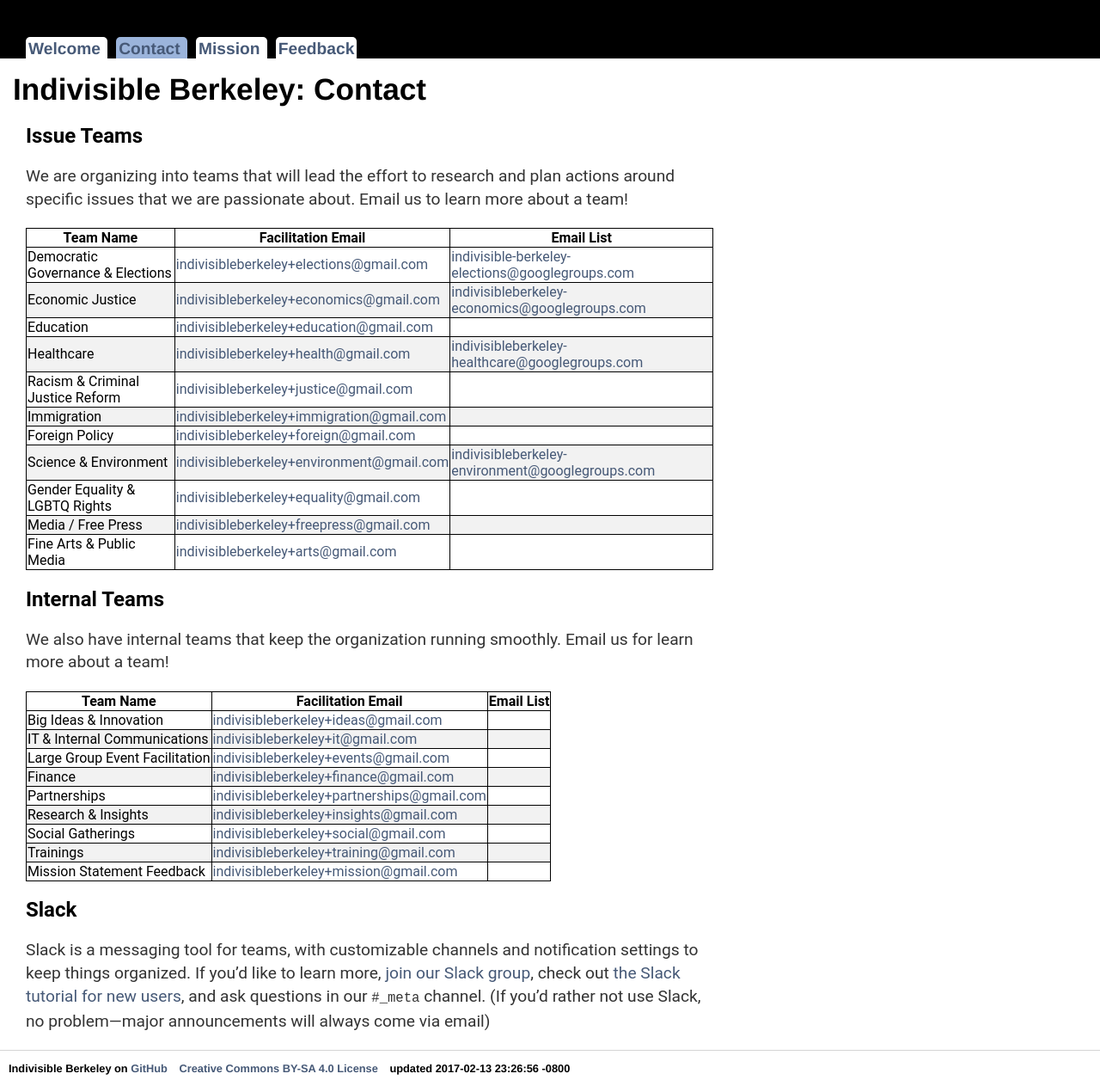
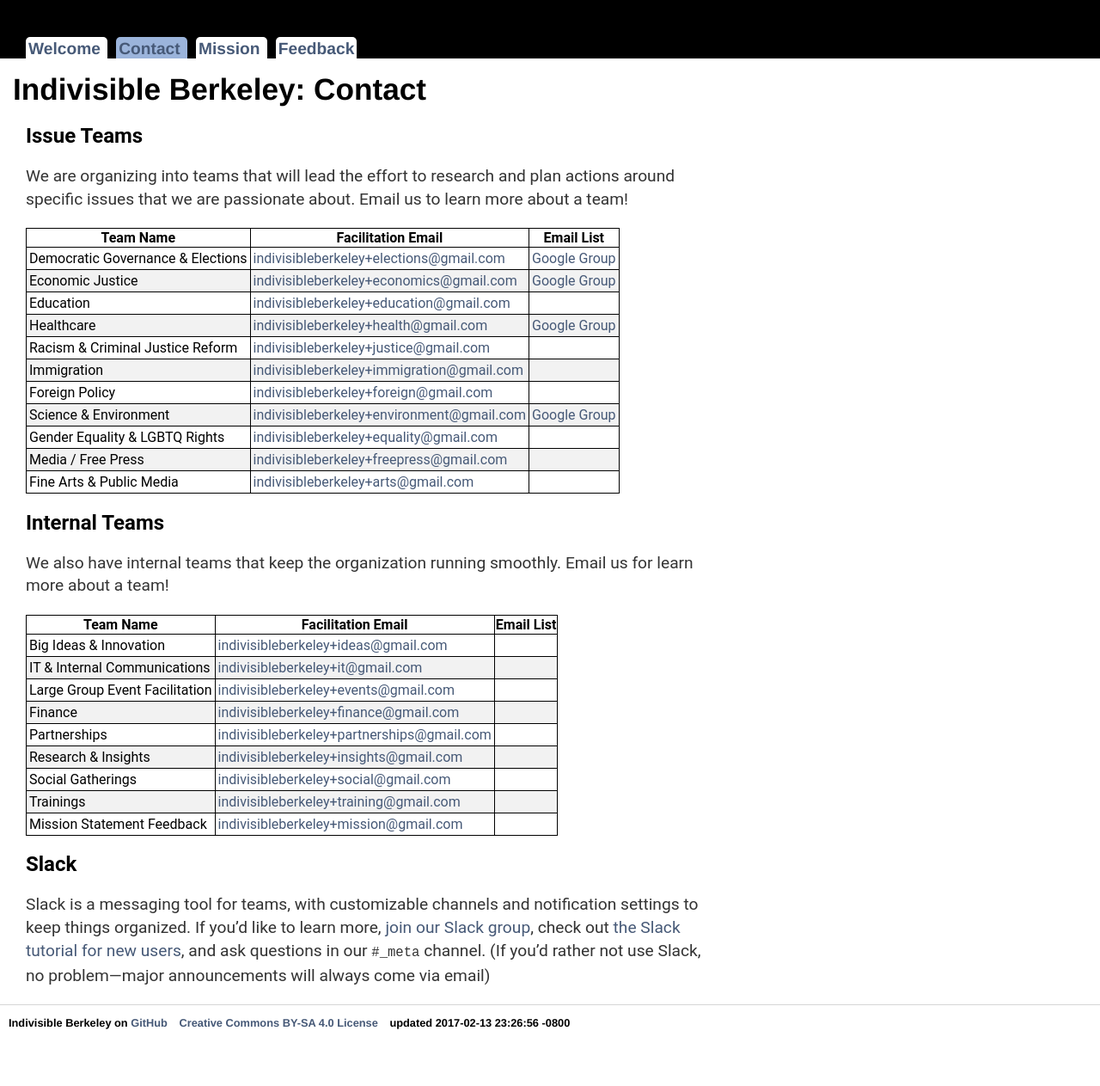
Before and after one commit to bc-design/www-ib, a Jekyll site: the page built from docs/_pages/contact.md, in a window 1280 px wide. Shown: the whole page at 86% size. Built offline with Jekyll 4.4.1, drawn with Linux system fonts in a browser that asks for light colours; after the commit the page ends 1210 px from its top, so only the background shows below that.

Commit message:
group contacts

```diff
--- a/docs/_pages/contact.md
+++ b/docs/_pages/contact.md
@@ -11,19 +11,19 @@ navsort: 2
 We are organizing into teams that will lead the effort to research and plan actions around specific issues that we are passionate about.  Email us to learn more about a team!
 
 
-| Team Name                          | Facilitation Email                                                                              | Email List                                                                                                  |
-|------------------------------------|-------------------------------------------------------------------------------------------------|-------------------------------------------------------------------------------------------------------------|
-| Democratic Governance & Elections  | [indivisibleberkeley+elections@gmail.com](mailto:indivisibleberkeley+elections@gmail.com)       | [indivisible-berkeley-elections@googlegroups.com](mailto:indivisible-berkeley-elections@googlegroups.com)   |
-| Economic Justice                   | [indivisibleberkeley+economics@gmail.com](mailto:indivisibleberkeley+economics@gmail.com)       | [indivisibleberkeley-economics@googlegroups.com](mailto:indivisibleberkeley-economics@googlegroups.com)     |
-| Education                          | [indivisibleberkeley+education@gmail.com](mailto:indivisibleberkeley+education@gmail.com)       |                                                                                                             |
-| Healthcare                         | [indivisibleberkeley+health@gmail.com](mailto:indivisibleberkeley+health@gmail.com)             |  [indivisibleberkeley-healthcare@googlegroups.com](mailto:indivisibleberkeley-healthcare@googlegroups.com)  |
-| Racism & Criminal Justice Reform   | [indivisibleberkeley+justice@gmail.com](mailto:indivisibleberkeley+justice@gmail.com)           |                                                                                                             |
-| Immigration                        | [indivisibleberkeley+immigration@gmail.com](mailto:indivisibleberkeley+immigration@gmail.com)   |                                                                                                             |
-| Foreign Policy                     | [indivisibleberkeley+foreign@gmail.com](mailto:indivisibleberkeley+foreign@gmail.com)           |                                                                                                             |
-| Science & Environment              | [indivisibleberkeley+environment@gmail.com](mailto:indivisibleberkeley+environment@gmail.com)   | [indivisibleberkeley-environment@googlegroups.com](mailto:indivisibleberkeley-environment@googlegroups.com) |
-| Gender Equality & LGBTQ Rights     | [indivisibleberkeley+equality@gmail.com](mailto:indivisibleberkeley+equality@gmail.com)         |                                                                                                             |
-| Media / Free Press                 | [indivisibleberkeley+freepress@gmail.com](mailto:indivisibleberkeley+freepress@gmail.com)       |                                                                                                             |
-| Fine Arts & Public Media           | [indivisibleberkeley+arts@gmail.com](mailto:indivisibleberkeley+arts@gmail.com)                 |                                                                                                             |
+| Team Name                          | Facilitation Email                                                                              | Email List                                                                        |
+|------------------------------------|-------------------------------------------------------------------------------------------------|-----------------------------------------------------------------------------------|
+| Democratic Governance & Elections  | [indivisibleberkeley+elections@gmail.com](mailto:indivisibleberkeley+elections@gmail.com)       | [Google Group](mailto:indivisible-berkeley-elections+subscribe@googlegroups.com)  |
+| Economic Justice                   | [indivisibleberkeley+economics@gmail.com](mailto:indivisibleberkeley+economics@gmail.com)       | [Google Group](mailto:indivisibleberkeley-economics+subscribe@googlegroups.com)   |
+| Education                          | [indivisibleberkeley+education@gmail.com](mailto:indivisibleberkeley+education@gmail.com)       |                                                                                   |
+| Healthcare                         | [indivisibleberkeley+health@gmail.com](mailto:indivisibleberkeley+health@gmail.com)             | [Google Group](mailto:indivisibleberkeley-healthcare+subscribe@googlegroups.com)  |
+| Racism & Criminal Justice Reform   | [indivisibleberkeley+justice@gmail.com](mailto:indivisibleberkeley+justice@gmail.com)           |                                                                                   |
+| Immigration                        | [indivisibleberkeley+immigration@gmail.com](mailto:indivisibleberkeley+immigration@gmail.com)   |                                                                                   |
+| Foreign Policy                     | [indivisibleberkeley+foreign@gmail.com](mailto:indivisibleberkeley+foreign@gmail.com)           |                                                                                   |
+| Science & Environment              | [indivisibleberkeley+environment@gmail.com](mailto:indivisibleberkeley+environment@gmail.com)   | [Google Group](mailto:indivisibleberkeley-environment+subscribe@googlegroups.com) |
+| Gender Equality & LGBTQ Rights     | [indivisibleberkeley+equality@gmail.com](mailto:indivisibleberkeley+equality@gmail.com)         |                                                                                   |
+| Media / Free Press                 | [indivisibleberkeley+freepress@gmail.com](mailto:indivisibleberkeley+freepress@gmail.com)       |                                                                                   |
+| Fine Arts & Public Media           | [indivisibleberkeley+arts@gmail.com](mailto:indivisibleberkeley+arts@gmail.com)                 |                                                                                   |
 
 
 ## Internal Teams
--- a/docs/css/main.css
+++ b/docs/css/main.css
@@ -60,7 +60,9 @@ tr:nth-child(even) {
 	background-color: #f2f2f2
 }
 
-
+td {
+    padding: 3px;
+}
 
 
 footer {
```
